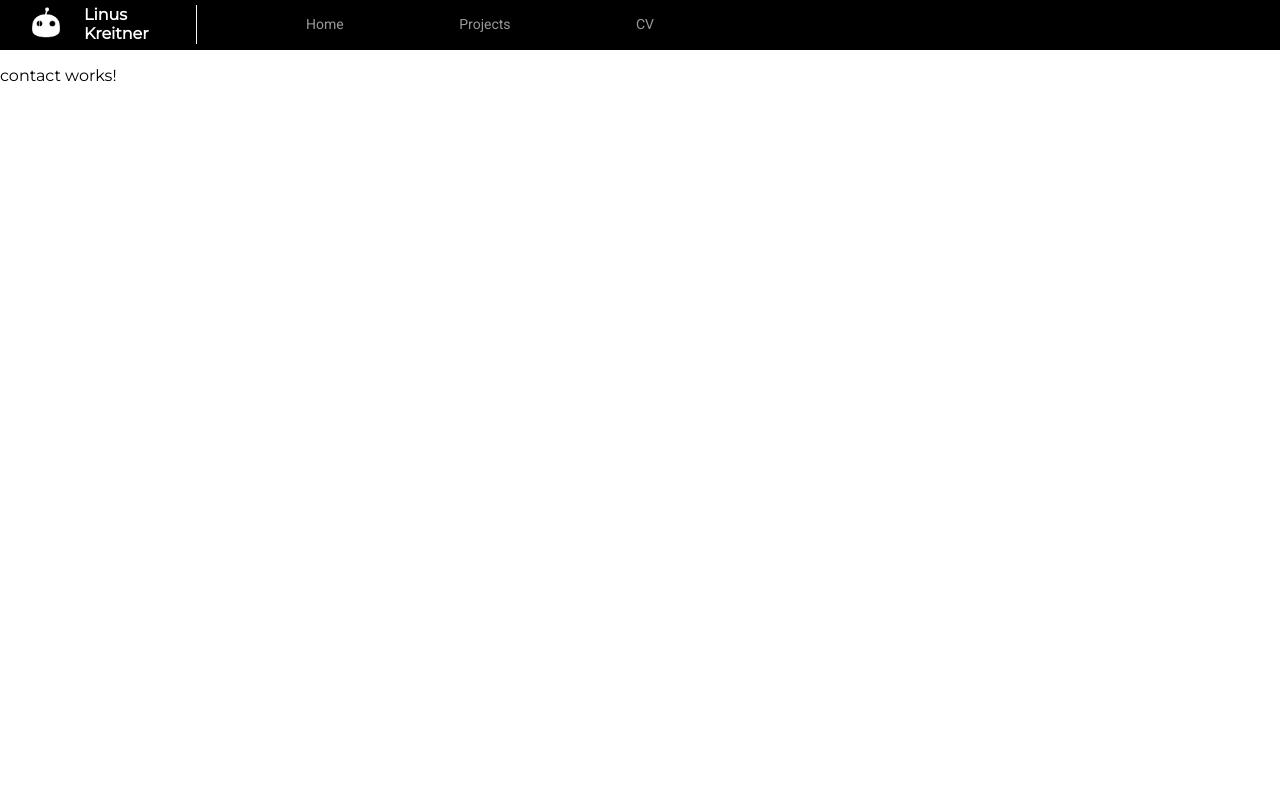
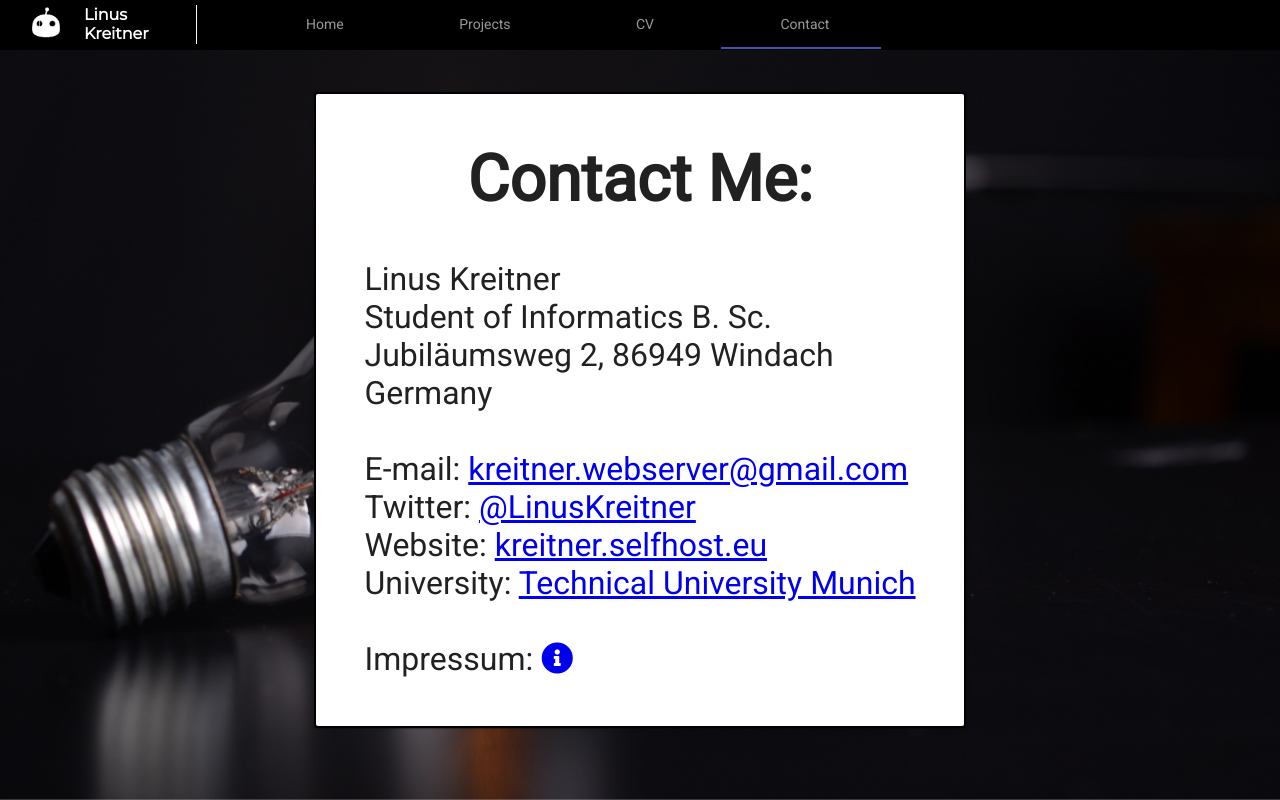
Before and after one commit to Linus4world/website, an Angular app: page /contact in a window 1280 px wide. Built offline with nearby package versions, Linux system fonts and the light colour scheme.

Commit message:
add: contact page + impressum

```diff
--- a/src/app/app.component.html
+++ b/src/app/app.component.html
@@ -1,5 +1,3 @@
-<!--The content below is only a placeholder and can be replaced.-->
-
 <head>
   <meta charset="utf-8" />
   <link href="https://fonts.googleapis.com/css?family=Montserrat|Roboto&display=swap" rel="stylesheet">
--- a/src/app/app.component.scss
+++ b/src/app/app.component.scss
@@ -26,6 +26,16 @@
 .cv-page{
     background-image: none;
     background-color: #454545;
+    -webkit-background-size: cover;
+    -moz-background-size: cover;
+    -o-background-size: cover;
+    background-size: cover;
+    overflow: auto;
+}
+
+.contact-page{
+    background: url('../assets/images/background-home.jpg') no-repeat center fixed;
+    // background-color: white;
     -webkit-background-size: cover;
     -moz-background-size: cover;
     -o-background-size: cover;
--- a/src/app/app.component.ts
+++ b/src/app/app.component.ts
@@ -30,6 +30,11 @@ export class AppComponent implements OnInit {
           link: './cv',
           index: 2
       },
+      {
+        label: 'Contact',
+        link: './contact',
+        index: 3
+      }
   ];
   }
 
--- a/src/app/app.module.ts
+++ b/src/app/app.module.ts
@@ -14,7 +14,8 @@ import { ImageSliderComponent } from './image-slider/image-slider.component';
 import { MatExpansionModule } from '@angular/material/expansion';
 import { MatProgressSpinnerModule } from '@angular/material/progress-spinner';
 import { MatButtonModule } from '@angular/material/button';
-import {MatDividerModule} from '@angular/material/divider';
+import { MatDividerModule } from '@angular/material/divider';
+import { MatToolbarModule } from '@angular/material/toolbar';
 
 @NgModule({
   declarations: [
@@ -34,7 +35,8 @@ import {MatDividerModule} from '@angular/material/divider';
     MatExpansionModule,
     MatProgressSpinnerModule,
     MatButtonModule,
-    MatDividerModule
+    MatDividerModule,
+    MatToolbarModule
   ],
   providers: [],
   bootstrap: [AppComponent]
--- a/src/app/contact/contact.component.html
+++ b/src/app/contact/contact.component.html
@@ -1,3 +1,16 @@
-<p>
-  contact works!
-</p>
+<div class="center">
+  <mat-card class="contact-card">
+    <h1>Contact Me:</h1>
+    <p>
+      Linus Kreitner <br>
+      Student of Informatics B. Sc.<br>
+      Jubiläumsweg 2, 86949 Windach <br>
+      Germany <br><br>
+      E-mail: <a href="kreitner.webserver@gmail.com" target="_blank">kreitner.webserver@gmail.com</a><br>
+      Twitter: <a href="https://twitter.com/LinusKreitner" target="_blank">@LinusKreitner</a><br>
+      Website: <a href="https://kreitner.selfhost.eu" target="_blank">kreitner.selfhost.eu</a><br>
+      University: <a href="https://www.tum.de/" target="_blank">Technical University Munich</a><br><br>
+      Impressum: <a href="../../assets/impressum.html" target="_blank"><i class="fas fa-info-circle"></i></a>
+    </p>
+  </mat-card>
+</div>
--- a/src/app/contact/contact.component.scss
+++ b/src/app/contact/contact.component.scss
@@ -0,0 +1,22 @@
+.center{
+    width: 100%;
+    height: 90%;
+    display: flex;
+    justify-content: center;
+    align-items: center;
+}
+
+.contact-card{
+    padding: 3em;
+    display: inline-block;
+    border: 2px solid black;
+}
+
+h1{
+    font-size: 4em;
+    text-align: center;
+}
+
+p{
+    font-size: 2em;
+}
--- a/src/app/contact/contact.component.ts
+++ b/src/app/contact/contact.component.ts
@@ -10,6 +10,7 @@ export class ContactComponent implements OnInit {
   constructor() { }
 
   ngOnInit() {
+    document.getElementById('background-img').className = 'contact-page';
   }
 
 }
--- a/src/app/cv/cv.component.html
+++ b/src/app/cv/cv.component.html
@@ -1,6 +1,6 @@
 <mat-card class="CV-card">
   <div class="cv-header">
-    <button mat-raised-button class="download-button" title="Download CV" (click)="download()">
+    <button mat-raised-button class="download-button" title="Download CV" (click)="download('CV.pdf')">
       <i class="fas fa-download"></i>
     </button>
     <h1>CURRICULUM VITAE</h1>
@@ -72,7 +72,7 @@
         </mat-panel-title>
         <mat-panel-description>
           <button mat-raised-button title="Download Academic Success"
-            (click)="download()">
+            (click)="download(null)">
             <i class="fas fa-download"></i>
           </button>
         </mat-panel-description>
@@ -139,6 +139,20 @@
               <li>Signal Representation </li>
               <li>Introduction to Signal Processing for IN </li>
               <li>Electrical Measuring Technology for Computer Scientists </li>
+            </ul>
+          </div>
+        </div>
+
+        <div class="project">
+          <div class="runTime">
+            <p>Elective Courses</p>
+          </div>
+          <div class="projectDiscription" style="text-align:left">
+            <ul>
+              <li>Special Topics In Business Computing (Blockchain)</li>
+              <li>Special Topics: Parallel Processing</li>
+              <li>Special Topics: Webprogramming</li>
+              <li>Special Topics: Seminar in Directed Studies in Computer Science (Eyetracking)</li>
             </ul>
           </div>
         </div>
--- a/src/app/projects/projects.component.html
+++ b/src/app/projects/projects.component.html
@@ -1,4 +1,4 @@
-<div class="background">
+<br><br>
 <mat-card *ngFor="let p of projects" class="card">
   <div class="runtime">
     {{p.runtime}}<br><br>
@@ -41,6 +41,4 @@
       </div>
     </ng-template>
   </mat-expansion-panel>
-
 </mat-card>
-</div>
--- a/src/app/projects/projects.component.scss
+++ b/src/app/projects/projects.component.scss
@@ -1,7 +1,3 @@
-.background{
-    padding: 2em;
-}
-
 .card{
     width: 80%;
     margin: 0 auto 2em auto;
```
Also changed, not shown: src/assets/impressum.html (added, +34 -0 lines), 1 other file (tests, documents, lock files or other folders). Lines whose indentation alone changed are shown as unchanged.
